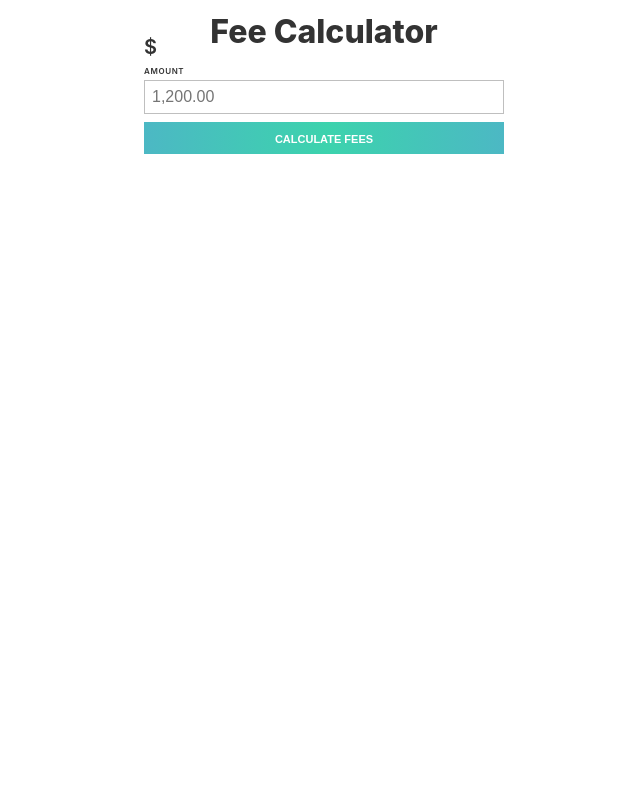
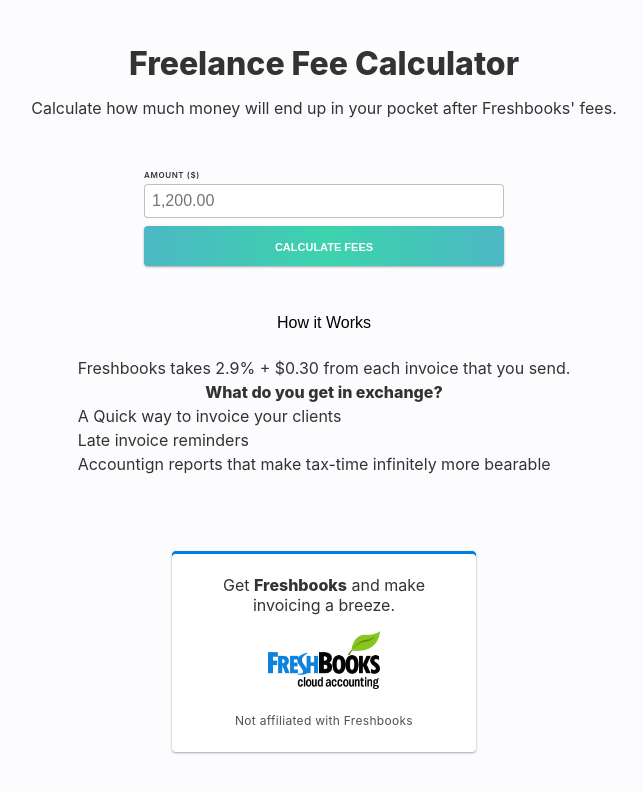
Before and after one commit to adamrasheed/fee-calc, a React (Create React App) app: page / in a window 1280 px wide. Shown: the top 792 px of the page, without its empty margins (316-959 px from the left). Built offline with nearby package versions, Linux system fonts and the light colour scheme.

Commit message:
updated state logic and adding how it works section

```diff
--- a/src/App.css
+++ b/src/App.css
@@ -133,6 +133,7 @@
   --color-light-gray: rgba(0, 0, 0, 0.25);
   --color-gray: rgba(0, 0, 0, 0.5);
   --color-primary: tomato;
+  --border-radius: 4px;
 }
 
 html,
@@ -150,13 +151,28 @@
 
 h1,
 h2,
-h3 {
+h3,
+h4 {
   font-family: -apple-system-headline, BlinkMacSystemFont, sans-serif;
   font-weight: 800;
 }
 
+.small {
+  font-size: 0.75rem;
+  line-height: 1.25;
+}
+
+.center {
+  text-align: center;
+}
+
 .app {
-  padding: 1rem;
+  padding: 3rem;
+  height: 100vh;
+  display: flex;
+  flex-direction: column;
+  align-items: stretch;
+  background: rgb(252, 252, 255);
 }
 
 .app-title {
@@ -166,9 +182,16 @@
   margin-bottom: 1rem;
 }
 
+.app-subtitle {
+  text-align: center;
+  padding: 0;
+  margin: 0 0 2rem;
+}
+
 .form {
   max-width: 360px;
   margin: 1rem auto;
+  width: 100%;
 }
 
 .form__label {
@@ -193,12 +216,24 @@
   position: relative;
 }
 
+/* hide nubmer spinner on chrome  */
+input[type="number"]::-webkit-inner-spin-button,
+input[type="number"]::-webkit-outer-spin-button {
+  -webkit-appearance: none;
+  margin: 0;
+}
+
 .dollar-sign {
   position: absolute;
   z-index: 2;
   top: 2rem;
   font-size: 1.25rem;
   font-weight: 600;
+}
+
+.form__input,
+.form__submit {
+  border-radius: var(--border-radius);
 }
 
 .form__input:focus {
@@ -213,11 +248,12 @@
     #3cd3ad 51%,
     #4cb8c4 100%
   );
+  box-shadow: 0 1px 3px rgba(0, 0, 0, 0.12), 0 1px 2px rgba(0, 0, 0, 0.24);
   border: none;
   color: white;
   width: 100%;
   max-width: 360px;
-  padding: 0.5rem;
+  padding: 0.75rem;
   font-size: 1rem;
   line-height: 1;
   font-weight: 600;
@@ -253,3 +289,82 @@
 span.amount-fee {
   font-weight: 600;
 }
+
+.notification {
+  text-align: center;
+  margin: 0 auto;
+  font-size: 0.75rem;
+  font-weight: 500;
+  letter-spacing: 0.01em;
+  font-variant-caps: all-small-caps;
+}
+
+.notification--error {
+  color: tomato;
+}
+
+.freshbooks-link {
+  padding: 1.5rem;
+  background: white;
+  width: fit-content;
+  margin: auto auto 0;
+  font-weight: 400;
+  box-shadow: 0 1px 3px rgba(0, 0, 0, 0.12), 0 1px 2px rgba(0, 0, 0, 0.24),
+    inset 0 3px 0 0 #0080e0;
+  border-radius: 4px;
+}
+
+.freshbooks-link__title {
+  margin: 0.5 0 0;
+  padding: 0;
+  line-height: 1.25;
+  max-width: 16rem;
+}
+
+.freshbooks-link__title a {
+  text-decoration: none;
+  color: var(--color-text);
+  font-weight: 800;
+}
+
+.freshbooks-link__title a:hover {
+  text-decoration: underline;
+}
+
+.freshbooks-link__disclaimer {
+  opacity: 0.85;
+  letter-spacing: 0.025em;
+}
+
+.freshbooks-logo {
+  display: block;
+  margin: 0.75rem auto;
+  width: fit-content;
+}
+
+.freshbooks-logo img {
+  display: block;
+  max-width: 7rem;
+  margin: 1rem auto 1.5rem;
+}
+
+/* --------------------------------- */
+/* How is Works */
+/* --------------------------------- */
+.how-it-works {
+  max-width: 32rem;
+  margin: 1rem auto;
+}
+
+.how-it-works-toggle {
+  display: block;
+  width: fit-content;
+  margin: 0 auto 1rem;
+  padding: 0.5rem 1rem;
+  font-weight: 500;
+  text-align: center;
+  font-size: 1rem;
+  background: none;
+  border: none;
+  cursor: pointer;
+}
--- a/src/App.js
+++ b/src/App.js
@@ -4,48 +4,70 @@
 import Form from "./components/Form";
 import { numberWithCommas } from "./utils/functions";
 import TotalAmmount from "./components/TotalAmount";
+import AffiliateLink from "./components/AffiliateLink";
+import HowItWorks from "./components/HowItWorks";
 
 class App extends Component {
   state = {
     originalAmount: ``,
-    freshbooksCut: ``
+    freshbooksCut: ``,
+    submit: null
   };
 
   handleInput = ({ target: { value } }) => {
-    this.setState({ originalAmount: value });
+    const freshbooksCut = this.freshbooksCut(value);
+    this.setState({ originalAmount: value, freshbooksCut, submit: null });
   };
 
   calculateAmount = () => {
     event.preventDefault();
     console.log("submitted form");
-    this.setState({
-      freshbooksCut: this.getAmountYouGet(this.state.originalAmount)
-    });
-    console.log(
-      `freshbooks will take: ${this.getAmountYouGet(this.state.originalAmount)}`
-    );
+    const { originalAmount } = this.state;
+    const amountNumber = Number(originalAmount);
+
+    console.log(amountNumber);
+
+    if (amountNumber && amountNumber > 0) {
+      this.setState({
+        freshbooksCut: this.freshbooksCut(this.state.originalAmount),
+        submit: `success`
+      });
+    } else {
+      this.setState({ submit: "error", originalAmount: ``, freshbooksCut: `` });
+    }
   };
 
-  getAmountYouGet = amount => {
-    const freshbooksCut = (amount * 0.029 - 0.3).toFixed(2);
+  freshbooksCut = amount => {
+    const freshbooksCut = (amount * 0.029 + 0.3).toFixed(2);
     return freshbooksCut;
   };
 
   render() {
     return (
       <div className="app">
-        <h1 className="app-title">Fee Calculator</h1>
+        <h1 className="app-title">Freelance Fee Calculator</h1>
+        <p className="app-subtitle">
+          Calculate how much money will end up in your pocket after Freshbooks'
+          fees.
+        </p>
         <Form
           calculateAmount={this.calculateAmount}
           handleInput={this.handleInput}
           amountValue={this.state.originalAmount}
         />
-        {this.state.freshbooksCut && (
+        {this.state.submit === `success` && (
           <TotalAmmount
             freshbooksCut={this.state.freshbooksCut}
             originalAmount={this.state.originalAmount}
           />
         )}
+        {this.state.submit === "error" && (
+          <p className="notification notification--error">
+            Please enter a valid value
+          </p>
+        )}
+        <HowItWorks />
+        <AffiliateLink link="/" />
       </div>
     );
   }
--- /dev/null
+++ b/src/components/AffiliateLink.js
@@ -0,0 +1,29 @@
+import React from "react";
+import Logo from "../freshbooks-logo.png";
+
+const AffiliateLink = ({ link }) => {
+  return (
+    <div className="freshbooks-link">
+      <p className="freshbooks-link__title center" style={{ margin: `0` }}>
+        Get{" "}
+        <a href={link} target="_blank" rel="noopener noreferrer">
+          Freshbooks
+        </a>{" "}
+        and make invoicing a breeze.
+      </p>
+      <a
+        href={link}
+        className="freshbooks-logo"
+        target="_blank"
+        rel="noopener noreferrer"
+      >
+        <img src={Logo} alt={link} />
+      </a>
+      <p className="freshbooks-link__disclaimer small center">
+        Not affiliated with Freshbooks
+      </p>
+    </div>
+  );
+};
+
+export default AffiliateLink;
--- a/src/components/Form.js
+++ b/src/components/Form.js
@@ -6,9 +6,8 @@
     return (
       <form className="form" action="" onSubmit={calculateAmount}>
         <label htmlFor="amountInput" className="form__label">
-          Amount
+          Amount ($)
         </label>
-        <span className="dollar-sign">$</span>
         <input
           type="number"
           className="form__input"
--- /dev/null
+++ b/src/components/HowItWorks.js
@@ -0,0 +1,19 @@
+import React from "react";
+
+const HowItWorks = () => {
+  return (
+    <div className="how-it-works">
+      <button className="how-it-works-toggle">How it Works</button>
+
+      <p>Freshbooks takes 2.9% + $0.30 from each invoice that you send.</p>
+      <h3 className="center">What do you get in exchange?</h3>
+      <ul>
+        <li>A Quick way to invoice your clients</li>
+        <li>Late invoice reminders</li>
+        <li>Accountign reports that make tax-time infinitely more bearable</li>
+      </ul>
+    </div>
+  );
+};
+
+export default HowItWorks;
```
Also changed, not shown: src/freshbooks-logo.png (added).
